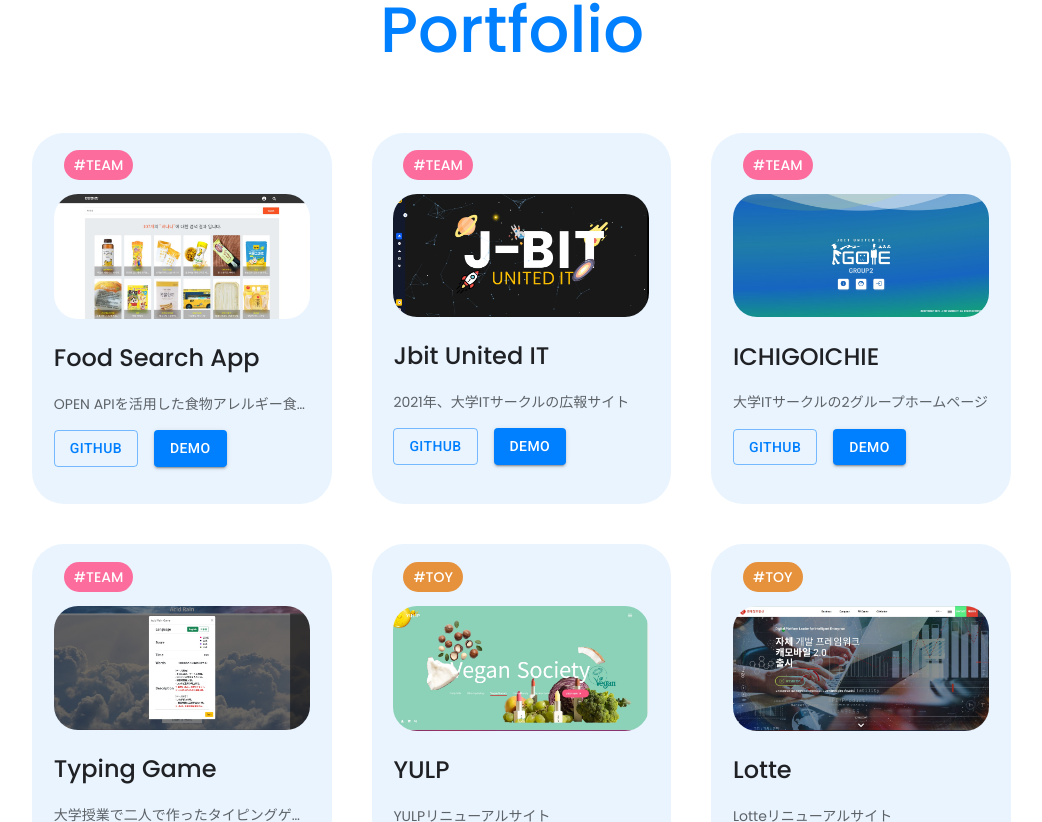
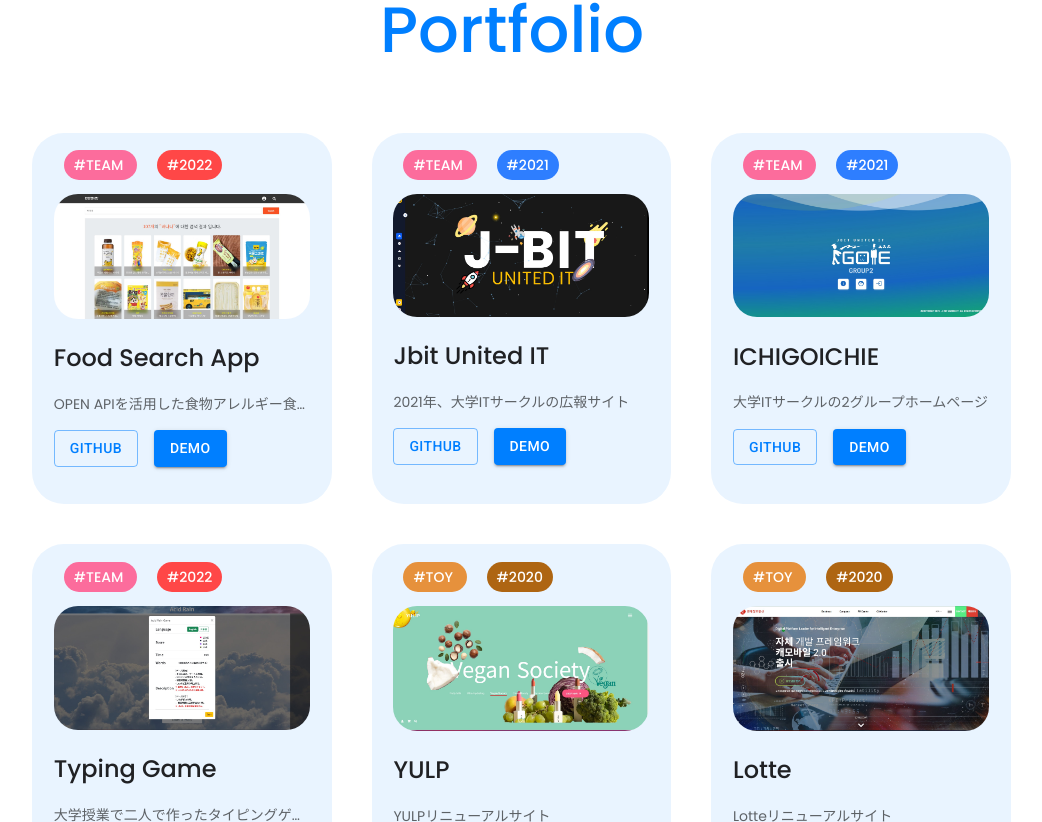
Before and after one commit to hi1004/portfolio, a React (Create React App) app: page / in a window 1280 px wide. Shown: the part 3318-4140 px from the top of the page, without its empty margins (128-1170 px from the left). Built offline with nearby package versions, Linux system fonts and the light colour scheme.

Commit message:
add yearTAG and color

```diff
--- a/src/components/portfolio/Portfolio.jsx
+++ b/src/components/portfolio/Portfolio.jsx
@@ -1,11 +1,11 @@
 import React from 'react';
-import { TextLight } from '../../styles/CommonSyle';
 import {
   DemoButton,
   GitHubButton,
   Image,
   Item,
   TAG,
+  YearTAG,
   ItemCTA,
   PortfolioContainer,
   PortfolioSection,
@@ -26,6 +26,7 @@
     title: 'Food Search App',
     dec: 'OPEN APIを活用した食物アレルギー食品検索サービス',
     tag: 'TEAM',
+    year: '2022',
     src: IMG1,
     github: 'https://bit.ly/3uuERTG',
     demo: 'https://bit.ly/3ytDaqK',
@@ -34,6 +35,7 @@
     id: 2,
     title: 'Jbit United IT',
     tag: 'TEAM',
+    year: '2021',
     dec: '2021年、大学ITサークルの広報サイト',
     src: IMG2,
     github: 'https://bit.ly/3ysvpRP',
@@ -43,6 +45,7 @@
     id: 3,
     title: 'ICHIGOICHIE',
     tag: 'TEAM',
+    year: '2021',
     dec: '大学ITサークルの2グループホームページ',
     src: IMG3,
     github: 'https://bit.ly/3al3DPr',
@@ -52,6 +55,7 @@
     id: 4,
     title: 'Typing Game',
     tag: 'TEAM',
+    year: '2022',
     dec: '大学授業で二人で作ったタイピングゲーム',
     src: IMG4,
     github: 'https://bit.ly/3c1cpm3',
@@ -61,6 +65,7 @@
     id: 5,
     title: 'YULP',
     tag: 'TOY',
+    year: '2020',
     dec: 'YULPリニューアルサイト',
     src: IMG5,
     github: 'https://bit.ly/3c4IkCg',
@@ -70,6 +75,7 @@
     id: 6,
     title: 'Lotte',
     tag: 'TOY',
+    year: '2020',
     dec: 'Lotteリニューアルサイト',
     src: IMG6,
     github: 'https://bit.ly/3OYE31B',
@@ -79,6 +85,7 @@
     id: 7,
     title: 'MARUGAME',
     tag: 'TOY',
+    year: '2020',
     dec: 'MARUGAMEリニューアルサイト',
     src: IMG7,
     github: 'https://bit.ly/3PeOyxq',
@@ -88,6 +95,7 @@
     id: 8,
     title: 'KUMHO',
     tag: 'TOY',
+    year: '2020',
     dec: 'KUMHOリニューアルサイト',
     src: IMG8,
     github: 'https://bit.ly/3OVenmn',
@@ -97,6 +105,7 @@
     id: 9,
     title: 'StarBucks Coffee Korea',
     tag: 'TOY',
+    year: '2020',
     dec: 'Clone Coding',
     src: IMG9,
     github: 'https://bit.ly/3NR4apR',
@@ -115,6 +124,7 @@
           return (
             <Item key={data.id}>
               <TAG tag={data.tag}>#{data.tag} </TAG>
+              <YearTAG tag={data.year}>#{data.year} </YearTAG>
               <Image src={data.src} />
               <h3>{data.title}</h3>
               <p>{data.dec}</p>
--- a/src/components/portfolio/PortfolioStyle.js
+++ b/src/components/portfolio/PortfolioStyle.jsx
@@ -74,6 +74,11 @@
   background-color: ${({ tag }) => (tag === 'TEAM' ? '#fc6c9c' : '#e6913c')};
 `;
 
+export const YearTAG = styled(TAG)`
+  background-color: ${({ tag }) =>
+    tag === '2022' ? '#ff4747' : tag === '2021' ? '#2e7eff' : '#ae6512'};
+`;
+
 export const ItemCTA = styled.div`
   display: flex;
   gap: 1rem;
```
